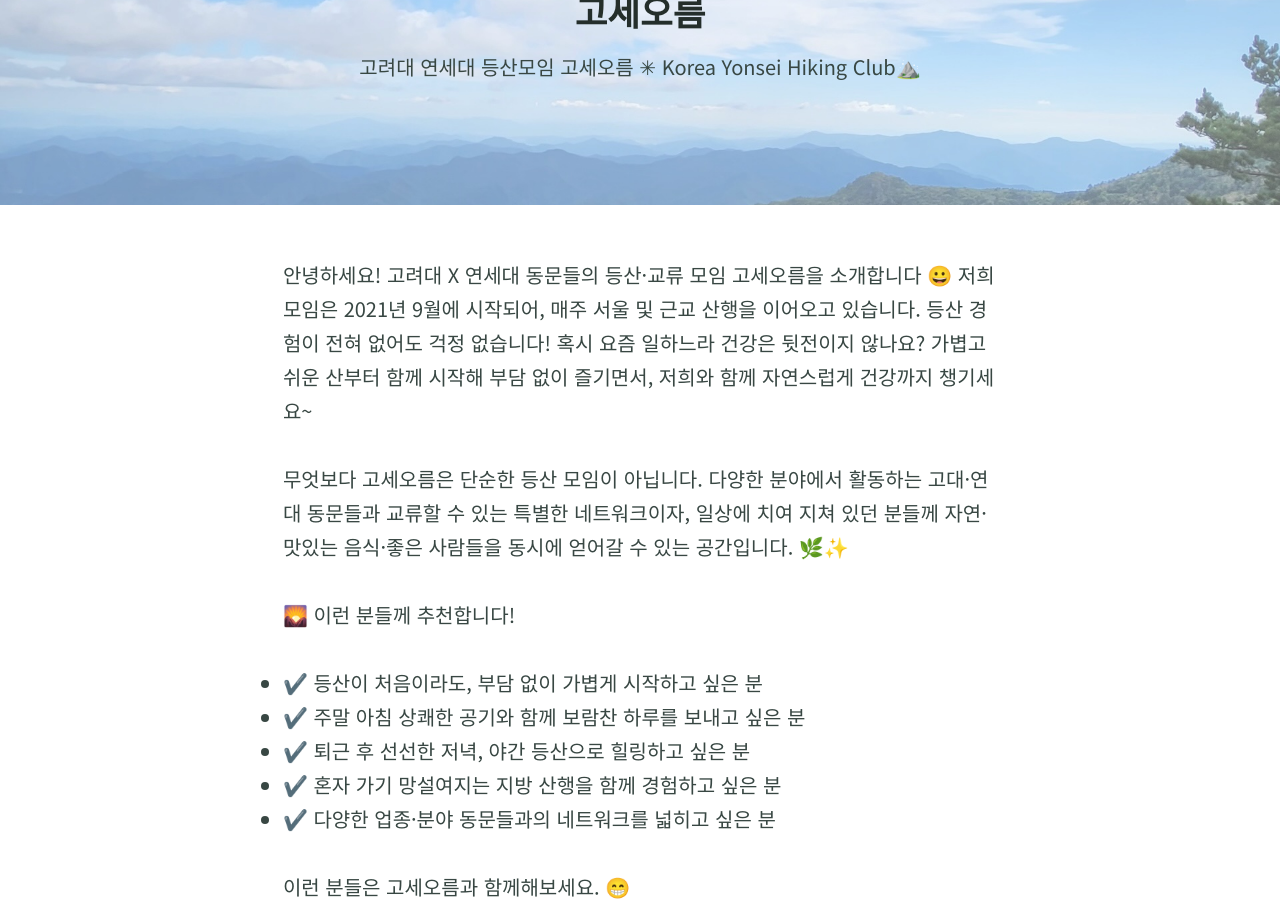
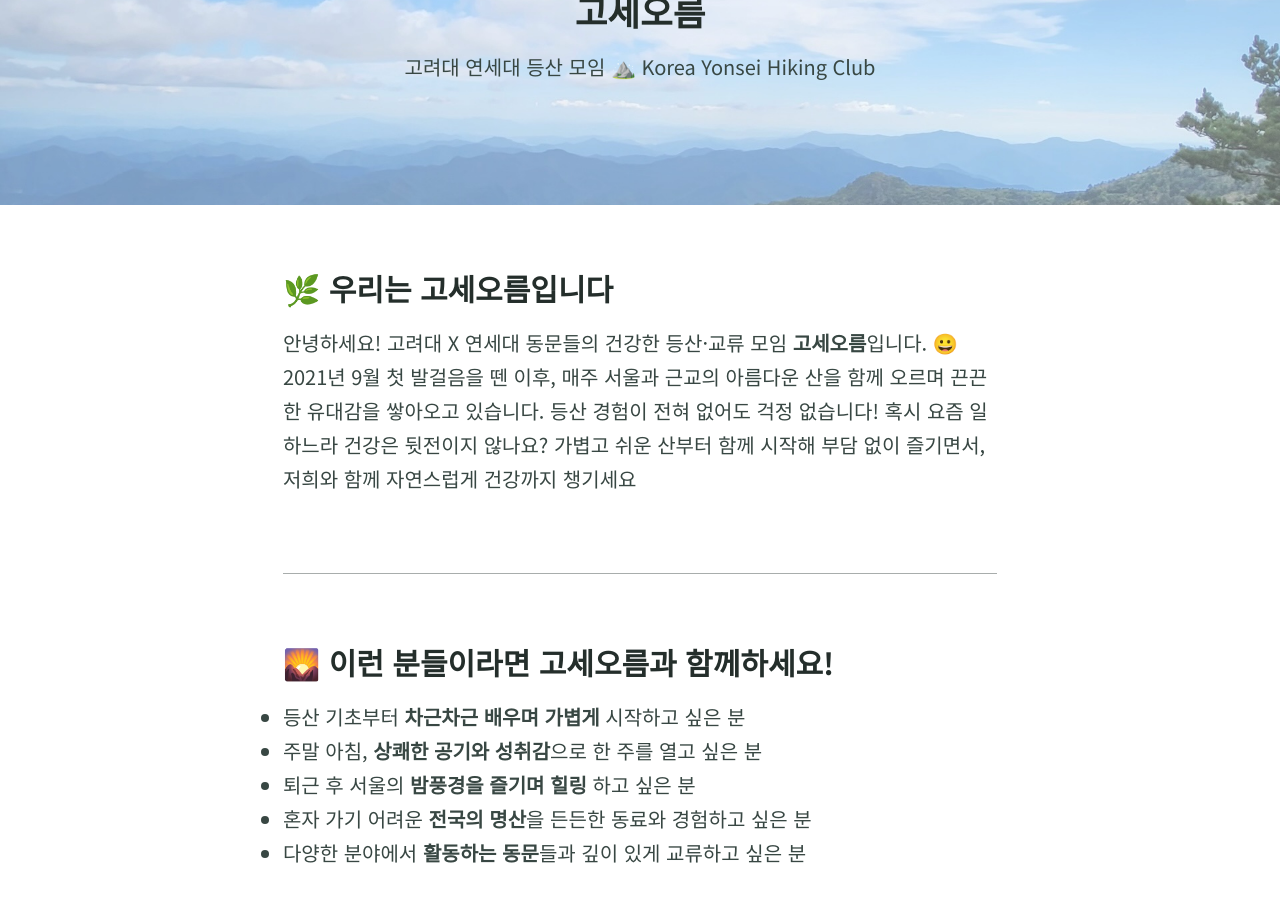
Before and after one commit to KoseiOreum/koseioreum.github.io, a Jekyll site: the page built from index.md, in a window 1280 px wide and 900 px high, scrolled down 219 px. Built offline with Jekyll 4.4.1, drawn with Linux system fonts in a browser that asks for light colours; some of the changed text lies outside the part shown.

Commit message:
Update index.md

```diff
--- a/index.md
+++ b/index.md
@@ -2,47 +2,64 @@
 title:
 feature_text: |
   ## 고세오름
-  고려대 연세대 등산모임 고세오름 ✳ Korea Yonsei Hiking Club⛰️
+  고려대 연세대 등산 모임 ⛰️ Korea Yonsei Hiking Club
 feature_image: "./assets/main.jpeg"
 ---
 
-안녕하세요! 고려대 X 연세대 동문들의 등산·교류 모임 고세오름을 소개합니다 😀
-저희 모임은 2021년 9월에 시작되어, 매주 서울 및 근교 산행을 이어오고 있습니다.
-등산 경험이 전혀 없어도 걱정 없습니다! 혹시 요즘 일하느라 건강은 뒷전이지 않나요?
-가볍고 쉬운 산부터 함께 시작해 부담 없이 즐기면서, 저희와 함께 자연스럽게 건강까지 챙기세요~
+### 🌿 우리는 고세오름입니다
 
-무엇보다 고세오름은 단순한 등산 모임이 아닙니다.
-다양한 분야에서 활동하는 고대·연대 동문들과 교류할 수 있는 특별한 네트워크이자, 일상에 치여 지쳐 있던 분들께 자연·맛있는 음식·좋은 사람들을 동시에 얻어갈 수 있는 공간입니다. 🌿✨
+안녕하세요! 고려대 X 연세대 동문들의 건강한 등산·교류 모임 **고세오름**입니다. 😀
+2021년 9월 첫 발걸음을 뗀 이후, 매주 서울과 근교의 아름다운 산을 함께 오르며 끈끈한 유대감을 쌓아오고 있습니다.
+등산 경험이 전혀 없어도 걱정 없습니다! 혹시 요즘 일하느라 건강은 뒷전이지 않나요? 가볍고 쉬운 산부터 함께 시작해 부담 없이 즐기면서, 저희와 함께 자연스럽게 건강까지 챙기세요
 
-🌄 이런 분들께 추천합니다!
-- ✔️ 등산이 처음이라도, 부담 없이 가볍게 시작하고 싶은 분
-- ✔️ 주말 아침 상쾌한 공기와 함께 보람찬 하루를 보내고 싶은 분
-- ✔️ 퇴근 후 선선한 저녁, 야간 등산으로 힐링하고 싶은 분
-- ✔️ 혼자 가기 망설여지는 지방 산행을 함께 경험하고 싶은 분
-- ✔️ 다양한 업종·분야 동문들과의 네트워크를 넓히고 싶은 분
+---
 
-이런 분들은 고세오름과 함께해보세요. 😁
+### 🌄 이런 분들이라면 고세오름과 함께하세요!
 
-🎉 등산 외 교류 프로그램도 풍성합니다!
-고세오름은 산에만 머무르지 않습니다. 회원들과 함께 즐길 수 있는 다채로운 프로그램이 준비되어 있어요.
-- ⛵ 요트 투어
-- 🏞️ 계곡 MT
-- ⚾ 야구 관람
-- 🧗 클라이밍 체험
-- 🍷 와인 페어
-- 🎉 고연전·연고전 뒷풀이
-- 🎄 송년회
+* 등산 기초부터 **차근차근 배우며 가볍게** 시작하고 싶은 분
+* 주말 아침, **상쾌한 공기와 성취감**으로 한 주를 열고 싶은 분
+* 퇴근 후 서울의 **밤풍경을 즐기며 힐링** 하고 싶은 분
+* 혼자 가기 어려운 **전국의 명산**을 든든한 동료와 경험하고 싶은 분
+* 다양한 분야에서 **활동하는 동문**들과 깊이 있게 교류하고 싶은 분
 
-- ⛰️ 가입 조건
-  - 고려대 / 연세대학교 학부 또는 대학원 졸업생
-  - 내부에 지인이 있는 경우 지인 추천인의 닉네임을 꼭 말해주세요.
-  - 내부에 지인이 없는 경우 각 학교 학적 인증을 요구할 수 있습니다.
-    - 졸업 증명서, 학생증, 각 학교 포털 내 이름, 학번, 졸업여부가 기재된 페이지 스크린샷
+---
 
-- ⛰️ 가입 문의 (방장 헿헿 🦅 카카오톡 오픈채팅)
-[https://bit.ly/apply_koseioreum](https://bit.ly/apply_koseioreum)
+### ⛵ 산 밖에서도 이어지는 다채로운 즐거움
 
-### History
-- 2021.09 <고연&연고 등산방!> 개설
-- 2023.08 <KY등산모임🐦🐯> 개편
-- 2023.11 <고세오름> 이름 변경
+고세오름의 에너지는 정상에만 머무르지 않습니다. 동문들과 함께하는 풍성한 교류 프로그램이 여러분을 기다립니다.
+
+* 🌊 요트 투어
+* ⚾ 야구 관람
+* 🧗 다 함께 클라이밍
+* 🍷 와인 파티
+* 🏞️ 신나는 MT
+* 🐯🦅 정기전 뒷풀이
+* 🎄 따뜻한 송년회
+
+[![Move to Instagram](./assets/instagram_badge.png)](https://instagram.com/kosei_oreum){:style="background: none"}
+
+---
+
+### ⛰️ 가입 안내
+
+**[가입 조건]**
+
+* **고려대학교 / 연세대학교** 학부 또는 대학원 졸업생 (수료생 포함)
+
+**[인증 절차]**
+
+1. **지인 추천:** 모임 내 지인이 있는 경우, 추천인의 닉네임을 말씀해 주세요.
+2. **학적 인증:** 지인이 없는 경우, 학교 포털이나 졸업증명서 등 본인 확인이 가능한 스크린샷이 필요합니다.
+
+### 💬 가입 문의 및 신청
+
+방장 헿헿 🦅 (전전 12) 카카오톡 오픈채팅 👉 [고세오름 가입 문의](https://bit.ly/apply_koseioreum)
+
+---
+
+### 📜 History
+
+* 2021.09 방장 가필드 🐅 <고연&연고 등산방!> 개설
+* 2023.08 방장 랄라 🐅 <KY등산모임🐦🐯> 개편
+* 2023.11 <고세오름>으로 이름 변경
+* 2024.03 방장 헿헿 🦅
```
